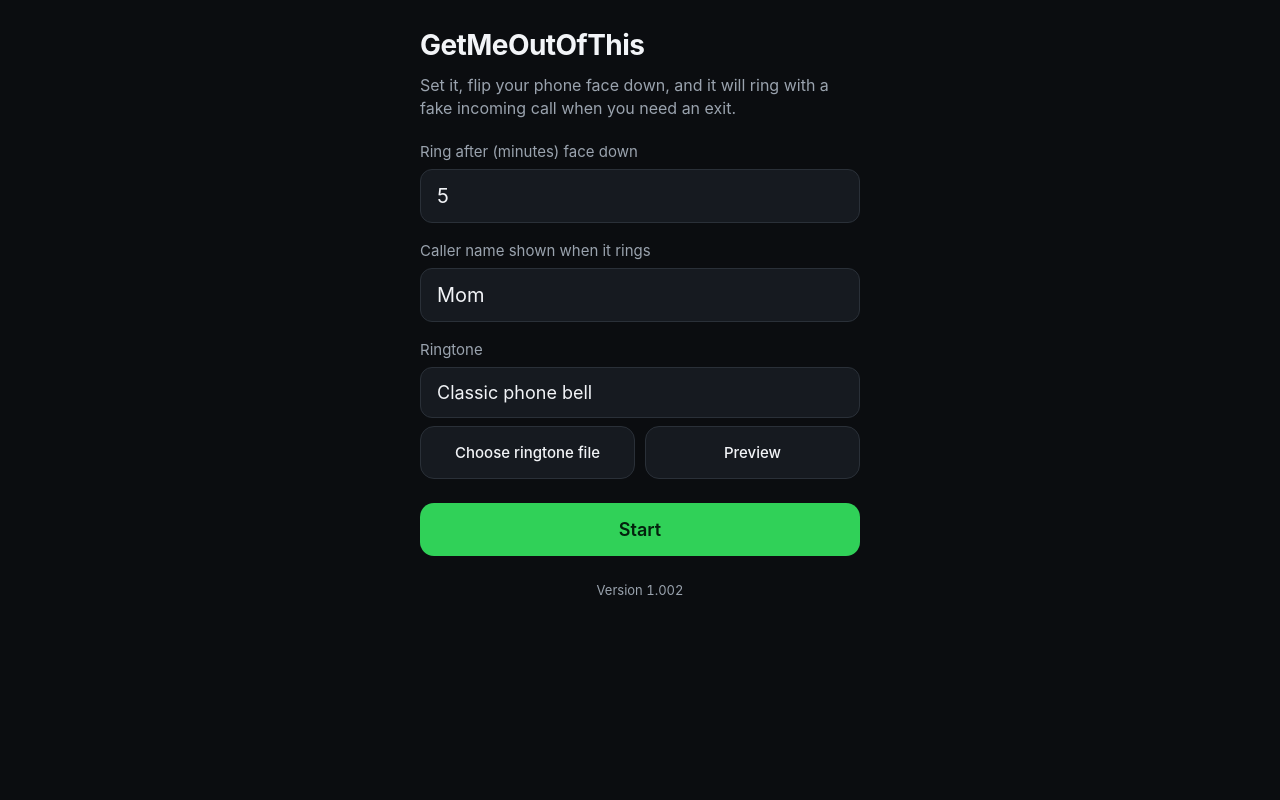
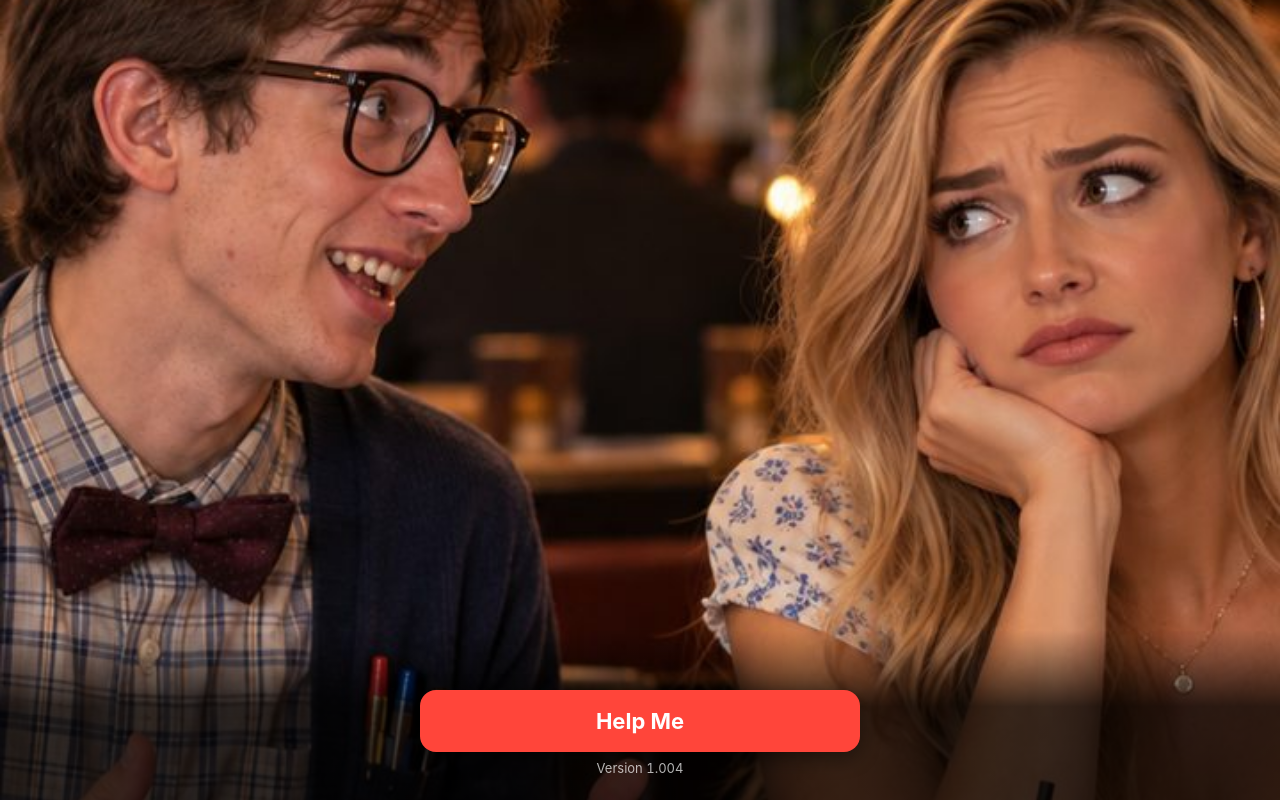
Before and after one commit to kevinr432/GetMeOutOfThis, a React (Vite) app: page / in a window 1280 px wide. Built offline with nearby package versions, Linux system fonts and the light colour scheme.

Commit message:
v1.004: photo home screen with Help Me button that opens settings
Co-Authored-By: Claude Opus 5.5 <noreply@anthropic.com>
Claude-Session: https://claude.ai/code/session_011HiT33pyDXhLzenTB98cHB

```diff
--- a/src/App.css
+++ b/src/App.css
@@ -43,6 +43,17 @@ h1 {
   margin: 0;
   font-size: 28px;
   letter-spacing: -0.02em;
+}
+
+/* photo on the main screen - cropped to keep both faces in view */
+.hero {
+  display: block;
+  width: 100%;
+  height: 300px;
+  object-fit: cover;
+  object-position: center 22%;
+  border-radius: 20px;
+  border: 1px solid var(--line);
 }
 
 .lede {
@@ -311,3 +322,54 @@ button.link {
   color: var(--accent);
   font-size: 15px;
 }
+
+button.link.back {
+  margin-bottom: -10px;
+  font-size: 17px;
+}
+
+/* ---------- home screen: full-screen photo with Help Me at the bottom ---------- */
+.home-screen {
+  position: fixed;
+  inset: 0;
+  background: #000;
+  overflow: hidden;
+}
+
+.home-photo {
+  position: absolute;
+  inset: 0;
+  width: 100%;
+  height: 100%;
+  object-fit: cover;
+  object-position: center 30%;
+}
+
+.home-bottom {
+  position: absolute;
+  left: 0;
+  right: 0;
+  bottom: 0;
+  padding: 60px 20px calc(env(safe-area-inset-bottom) + 24px);
+  background: linear-gradient(to bottom, rgba(0, 0, 0, 0), rgba(0, 0, 0, 0.75) 45%);
+  display: flex;
+  flex-direction: column;
+  align-items: center;
+}
+
+button.help-me {
+  width: 100%;
+  max-width: 440px;
+  border: 0;
+  border-radius: 16px;
+  padding: 18px;
+  font-size: 22px;
+  font-weight: 700;
+  background: var(--red);
+  color: #fff;
+  box-shadow: 0 6px 20px rgba(0, 0, 0, 0.45);
+}
+
+.home-bottom .version {
+  color: rgba(255, 255, 255, 0.7);
+}
--- a/src/App.jsx
+++ b/src/App.jsx
@@ -2,7 +2,9 @@ import { useCallback, useEffect, useRef, useState } from 'react'
 
 // Bump by .001 with every update so you can tell the new version has loaded.
 // const APP_VERSION = '1.001'
-const APP_VERSION = '1.002'
+// const APP_VERSION = '1.002'
+// const APP_VERSION = '1.003'
+const APP_VERSION = '1.004'
 
 const STORE_KEY = 'getmeoutofthis-settings'
 const FACE_DOWN_BETA = 150 // |beta| above this angle = screen facing the table
@@ -228,7 +230,8 @@ const clearTone = () => dbRun('readwrite', (st) => st.delete('ringtone'))
 export default function App() {
   const [settings, setSettings] = useState(loadSettings)
   // phase: setup -> armed (waiting for face down) -> counting -> ringing
-  const [phase, setPhaseState] = useState('setup')
+  // const [phase, setPhaseState] = useState('setup')
+  const [phase, setPhaseState] = useState('home') // home = photo screen with the Help Me button
   const [remaining, setRemaining] = useState(0)
   const [beta, setBeta] = useState(null)
   const [error, setError] = useState('')
@@ -240,7 +243,8 @@ export default function App() {
   const fileInputRef = useRef(null)
   const callStartRef = useRef(0)
 
-  const phaseRef = useRef('setup')
+  // const phaseRef = useRef('setup')
+  const phaseRef = useRef('home')
   const settingsRef = useRef(settings)
   const deadlineRef = useRef(0)
   const posRef = useRef({ stable: 'up', candidate: 'up', since: 0 })
@@ -274,7 +278,8 @@ export default function App() {
 
   useEffect(() => {
     const onVisible = () => {
-      if (document.visibilityState === 'visible' && phaseRef.current !== 'setup') requestWakeLock()
+      // if (document.visibilityState === 'visible' && phaseRef.current !== 'setup') requestWakeLock()
+      if (document.visibilityState === 'visible' && phaseRef.current !== 'setup' && phaseRef.current !== 'home') requestWakeLock()
     }
     document.addEventListener('visibilitychange', onVisible)
     return () => document.removeEventListener('visibilitychange', onVisible)
@@ -509,6 +514,20 @@ export default function App() {
   const callerLabel = settings.callerName.trim() || 'Unknown'
 
   // ---------- screens ----------
+  if (phase === 'home') {
+    return (
+      <div className="home-screen">
+        <img className="home-photo" src="/hero.jpg" alt="A man talking excitedly on a date while the woman looks bored" />
+        <div className="home-bottom">
+          <button className="help-me" onClick={() => setPhase('setup')}>
+            Help Me
+          </button>
+          <div className="version">Version {APP_VERSION}</div>
+        </div>
+      </div>
+    )
+  }
+
   if (phase === 'ringing') {
     return (
       <div className="call-screen">
@@ -608,7 +627,11 @@ export default function App() {
 
   return (
     <div className="app">
+      <button className="link back" onClick={() => setPhase('home')}>
+        ‹ Back
+      </button>
       <h1>GetMeOutOfThis</h1>
+      {/* <img className="hero" src="/hero.jpg" alt="A man talking excitedly on a date while the woman looks bored" /> */}
       <p className="lede">Set it, flip your phone face down, and it will ring with a fake incoming call when you need an exit.</p>
 
       <label>
```
Also changed, not shown: public/hero.jpg (added).
